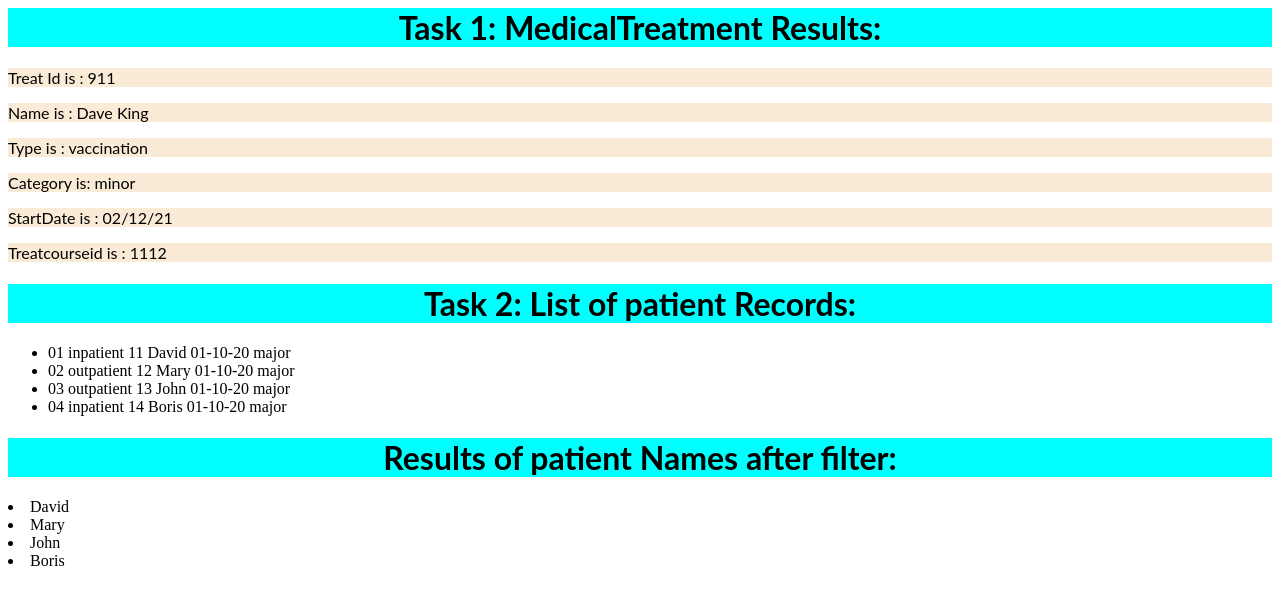
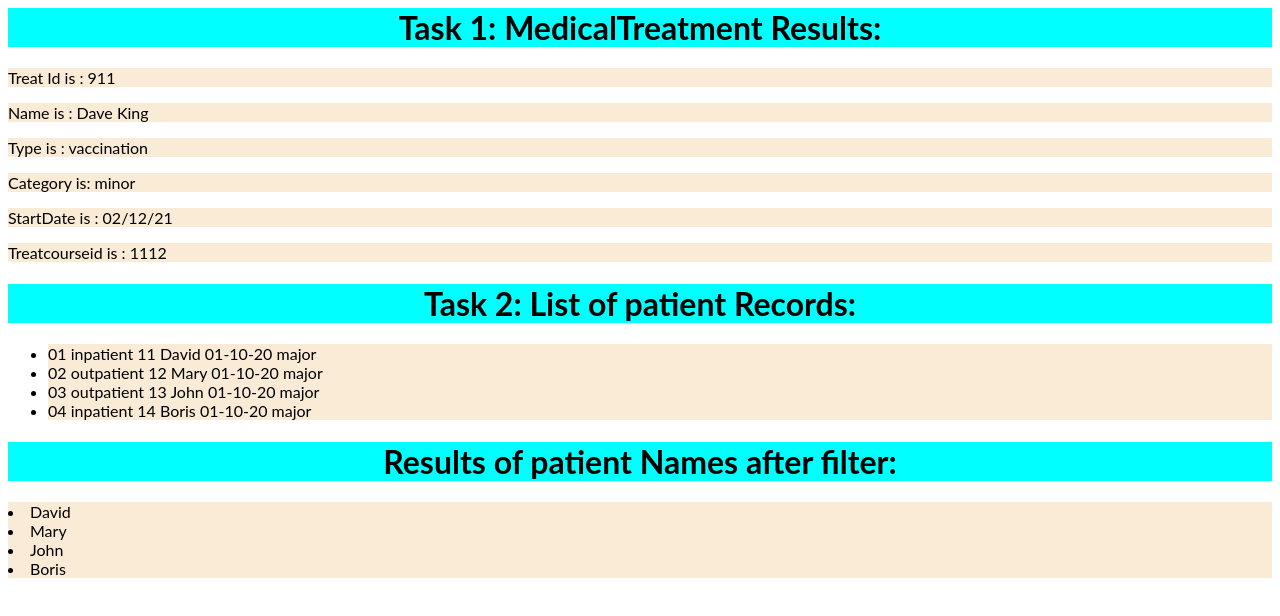
Before and after one commit to gitzdave/Example-task2, a React (Create React App) app: page / in a window 1280 px wide. Shown: the top 616 px of the page. Built offline with nearby package versions, Linux system fonts and the light colour scheme.

Commit message:
1 file modified

```diff
--- a/src/style.css
+++ b/src/style.css
@@ -6,7 +6,7 @@ h1, base {
   text-decoration-color: rgb(196, 255, 196);
 
 }
-p {
+p,li {
 
   font-family: Lato;
   background-color:antiquewhite;
```
